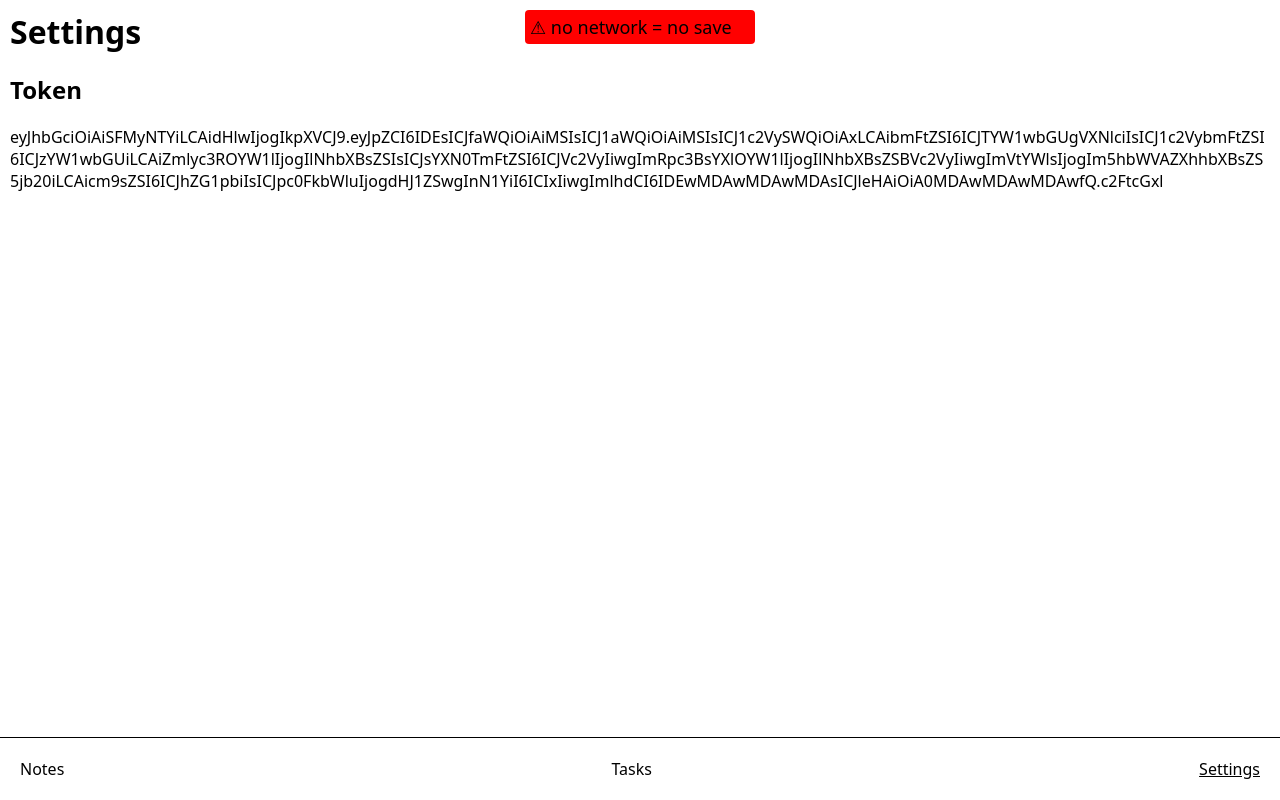
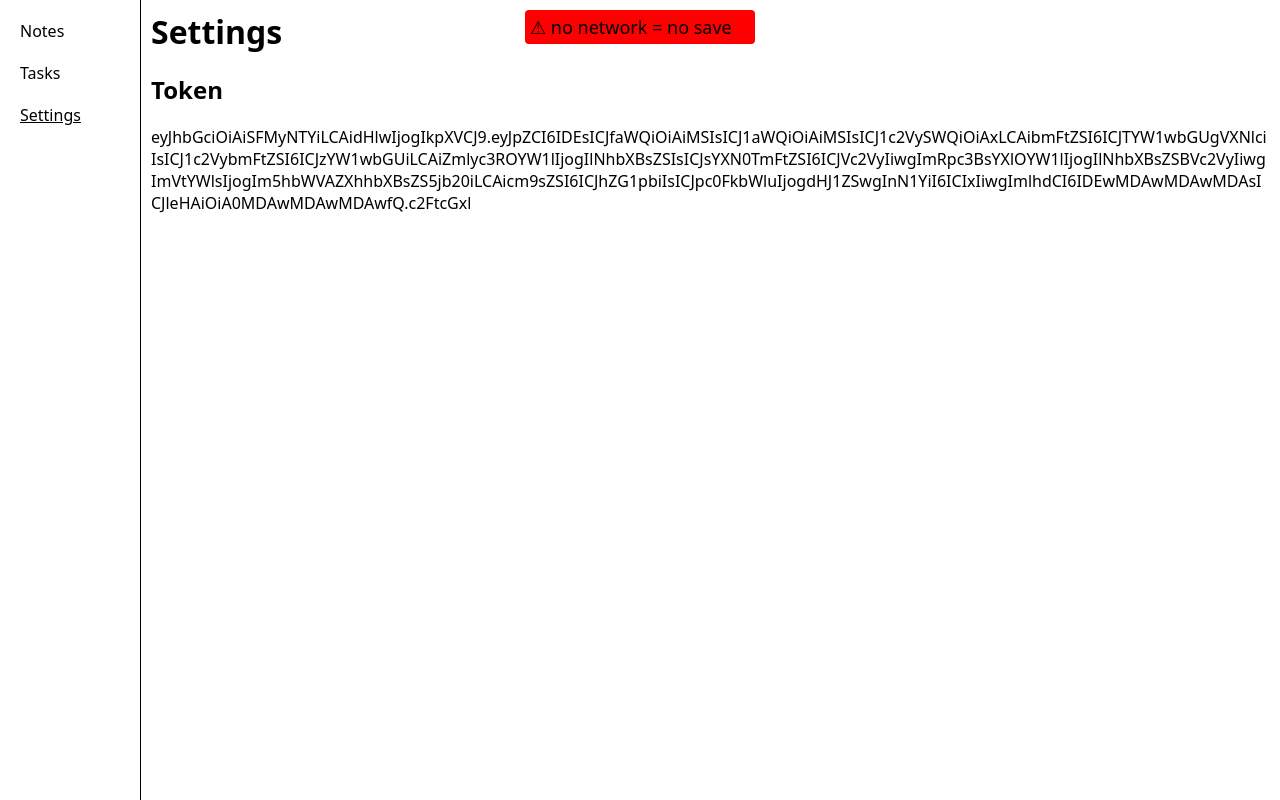
Before and after one commit to TEAM8279/Nask, a Vue app in the folder client/: page /#/settings in a window 1280 px wide. Built offline with nearby package versions, Linux system fonts and the light colour scheme; no server answers; sample sign-in values are in the browser's storage.

Commit message:
improve laptop experience

```diff
--- a/client/src/App.vue
+++ b/client/src/App.vue
@@ -1,6 +1,13 @@
 <template>
+  <div class="view">
+    <nav class="laptop">
+      <router-link to="/">Notes</router-link>
+      <router-link to="/tasks">Tasks</router-link>
+      <router-link to="/settings">Settings</router-link>
+    </nav>
     <router-view/>
-  <nav>
+  </div>
+  <nav class="mobile">
     <router-link to="/">Notes</router-link>
     <router-link to="/tasks">Tasks</router-link>
     <router-link to="/settings">Settings</router-link>
@@ -17,6 +24,7 @@
   font-family: "Noto Sans", sans-serif;
 }
 nav {
+  &.mobile {
     position: fixed;
     bottom: 0;
     left: 0;
@@ -27,6 +35,7 @@ nav {
     flex-direction: row;
     justify-content: space-between;
     border-top: 1px #000 solid;
+  }
 
   a {
     color: #000;
@@ -49,6 +58,32 @@ nav {
   left: 50%;
   transform: translateX(-50%);
 }
+
+div.view {
+  display: flex;
+  flex-direction: row;
+  height: 100vh;
+
+  nav.laptop {
+    display: none;
+    flex-direction: column;
+    border-right: solid 1px #000;
+
+    a {
+      padding: 20px 20px 0 20px;
+      min-width: 100px;
+    }
+  }
+}
+
+@media screen and (min-width: 512px) {
+  nav.mobile {
+    display: none;
+  }
+  div.view nav.laptop {
+    display: flex;
+  }
+}
 </style>
 <script setup>
 import {useDataStores} from "@/stores/DataStore";
--- a/client/src/views/NotesView.vue
+++ b/client/src/views/NotesView.vue
@@ -82,6 +82,7 @@
 }
 div.main {
   padding: 10px;
+  width: 100%;
 
   div.head {
     padding-bottom: 20px;
--- a/client/src/views/TasksView.vue
+++ b/client/src/views/TasksView.vue
@@ -32,6 +32,7 @@
 <style lang="scss" scoped>
 div.main {
   padding: 10px;
+  width: 100%;
 
   div.head {
     padding-bottom: 20px;
```
Lines whose indentation alone changed are shown as unchanged.
